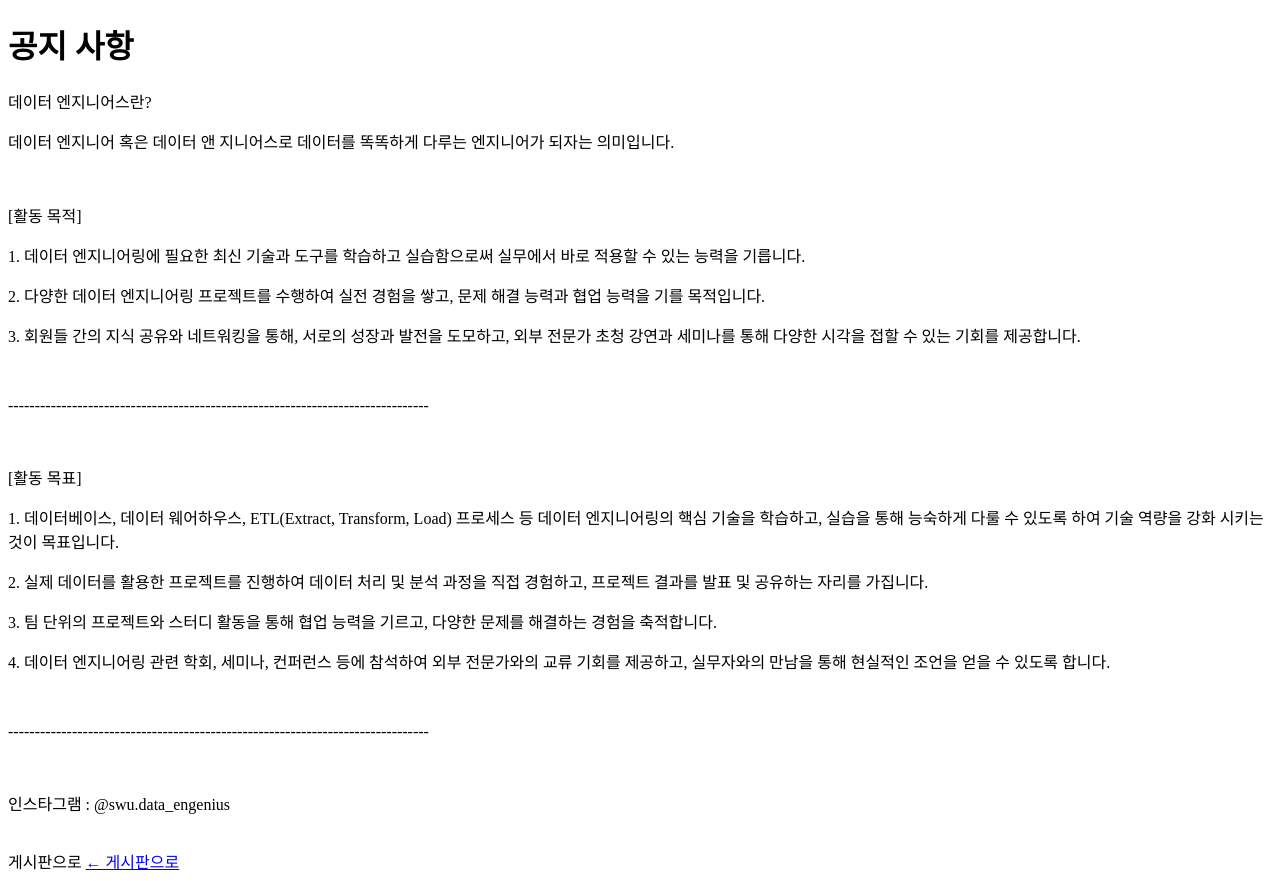
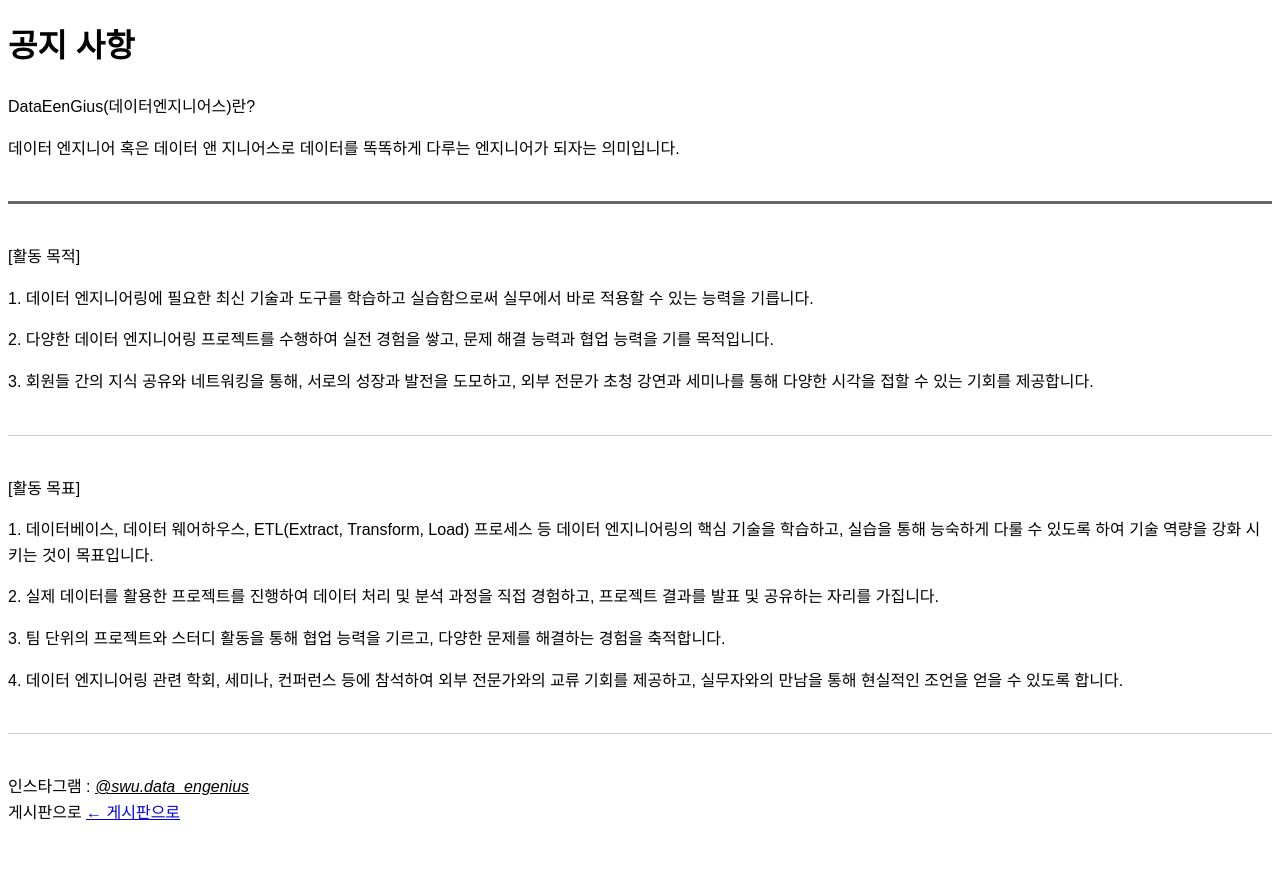
Before and after one commit to seoyeon59/de_homepage, a Flask app: page /notice in a window 1280 px wide. After the commit the page ends 820 px from the top, so only its background shows below. Run offline with Flask 3, Linux system fonts and the light colour scheme.

Commit message:
commit and push

```diff
--- /dev/null
+++ b/static/divider.css
@@ -0,0 +1,46 @@
+/*구분선에 대한 css 파일*/
+
+/* 중간 구분선 - 기본 스타일 */
+.divider {
+  width: 100%;
+  height: 1px;
+  background-color: #ccc;
+  margin: 40px 0;
+  border: none;
+}
+
+/* 굵은 구분선 */
+.divider-thick {
+  height: 3px;
+  background-color: #666;
+}
+
+/* 점선 구분선 */
+.divider-dashed {
+  border-top: 1px dashed #999;
+  height: 0;
+  background: none;
+}
+
+/* 가운데 텍스트가 있는 구분선 */
+.divider-with-text {
+  display: flex;
+  align-items: center;
+  text-align: center;
+  margin: 40px 0;
+}
+
+.divider-with-text::before,
+.divider-with-text::after {
+  content: '';
+  flex: 1;
+  border-top: 1px solid #ccc;
+}
+
+.divider-with-text::before {
+  margin-right: 0.75em;
+}
+
+.divider-with-text::after {
+  margin-left: 0.75em;
+}
--- /dev/null
+++ b/static/fonts.css
@@ -0,0 +1,79 @@
+/* 글꼴 관련 css 파일 */
+
+/* 기본 글꼴 설정 */
+body {
+  font-family: 'Arial', sans-serif;
+  font-size: 16px;
+  line-height: 1.6;
+}
+
+/* 굵은 글씨 */
+.font-bold {
+  font-weight: bold;
+}
+
+/* 얇은 글씨 */
+.font-light {
+  font-weight: 300;
+}
+
+/* 기울임 글씨 */
+.font-italic {
+  font-style: italic;
+}
+
+/* 밑줄 */
+.font-underline {
+  text-decoration: underline;
+}
+
+/* 밑줄 + 기울임 */
+.font-italic-underline {
+  font-style: italic;
+  text-decoration: underline;
+}
+
+/* 밑줄 + 굵은 글씨 */
+.font-bold-underline {
+  font-weight: bold;
+  text-decoration: underline;
+
+}
+
+/* 대문자 변환 */
+.font-uppercase {
+  text-transform: uppercase;
+}
+
+/* 소문자 변환 */
+.font-lowercase {
+  text-transform: lowercase;
+}
+
+/* 첫 글자만 대문자 */
+.font-capitalize {
+  text-transform: capitalize;
+}
+
+/* 작은 글씨 */
+.font-small {
+  font-size: 0.875rem;
+}
+
+/* 큰 글씨 */
+.font-large {
+  font-size: 1.5rem;
+}
+
+/* 사용자 정의 색상 */
+.font-gray {
+  color: #555;
+}
+
+.font-blue {
+  color: #007BFF;
+}
+
+.font-red {
+  color: #dc3545;
+}
--- a/templates/notice.html
+++ b/templates/notice.html
@@ -4,15 +4,19 @@
 <html lang="ko">
 <head>
     <title>공지 사항</title>
+    <link rel="stylesheet" href="/static/divider.css">
+    <link rel="stylesheet" href="/static/fonts.css">
 </head>
 <body>
-    <h1>공지 사항</h1>
+<h1>공지 사항</h1>
 
     <!--데이터엔지니어스란 무엇인가?-->
-    <p>데이터 엔지니어스란?</p>
+    <p>DataEenGius(데이터엔지니어스)란?</p>
 
     <p>데이터 엔지니어 혹은 데이터 앤 지니어스로 데이터를 똑똑하게 다루는 엔지니어가 되자는 의미입니다.</p>
-    <br>
+
+    <div class="divider divider-thick"></div>
+
 
     <!--데이터엔지니어스의 활동 목적-->
     <p>[활동 목적]</p>
@@ -20,9 +24,7 @@
     <p>2. 다양한 데이터 엔지니어링 프로젝트를 수행하여 실전 경험을 쌓고, 문제 해결 능력과 협업 능력을 기를 목적입니다.</p>
     <p>3. 회원들 간의 지식 공유와 네트워킹을 통해, 서로의 성장과 발전을 도모하고, 외부 전문가 초청 강연과 세미나를 통해 다양한 시각을 접할 수 있는 기회를 제공합니다.</p>
 
-    <br>
-    <p>-------------------------------------------------------------------------------</p>
-    <br>
+    <div class="divider"></div>
 
     <!--데이터엔지니어스 활동 목표-->
     <p>[활동 목표]</p>
@@ -31,12 +33,11 @@
     <p>3. 팀 단위의 프로젝트와 스터디 활동을 통해 협업 능력을 기르고, 다양한 문제를 해결하는 경험을 축적합니다.</p>
     <p>4. 데이터 엔지니어링 관련 학회, 세미나, 컨퍼런스 등에 참석하여 외부 전문가와의 교류 기회를 제공하고, 실무자와의 만남을 통해 현실적인 조언을 얻을 수 있도록 합니다.</p>
 
-    <br>
-    <p>-------------------------------------------------------------------------------</p>
-    <br>
+    <div class="divider"></div>
 
     <!--소학회 인스타그램 정보-->
-    <p>인스타그램 : @swu.data_engenius</p>
+    인스타그램 :
+    <a class="font-italic-underline">@swu.data_engenius</a>
     <br>
 
     게시판으로
```
Also changed, not shown: static/style.css (deleted).
